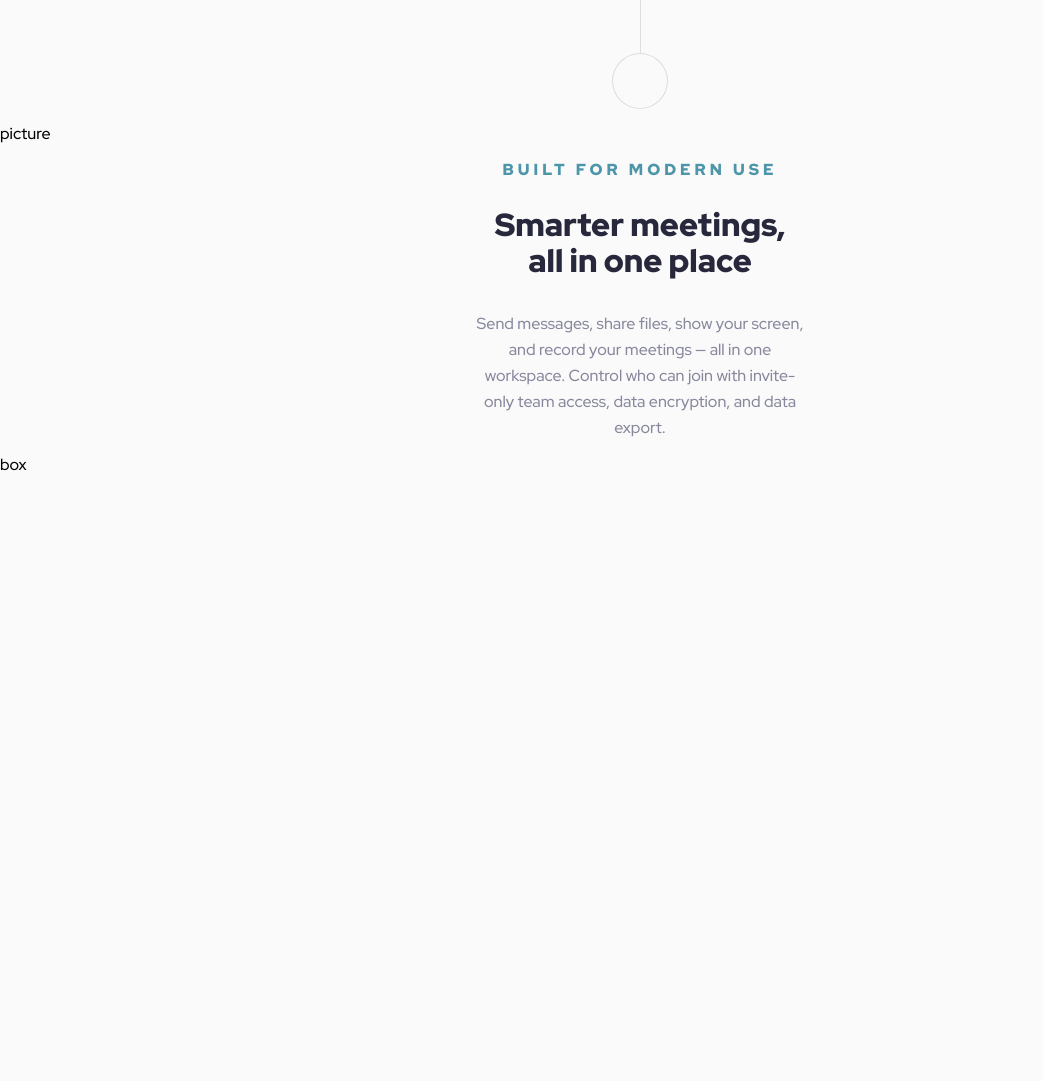
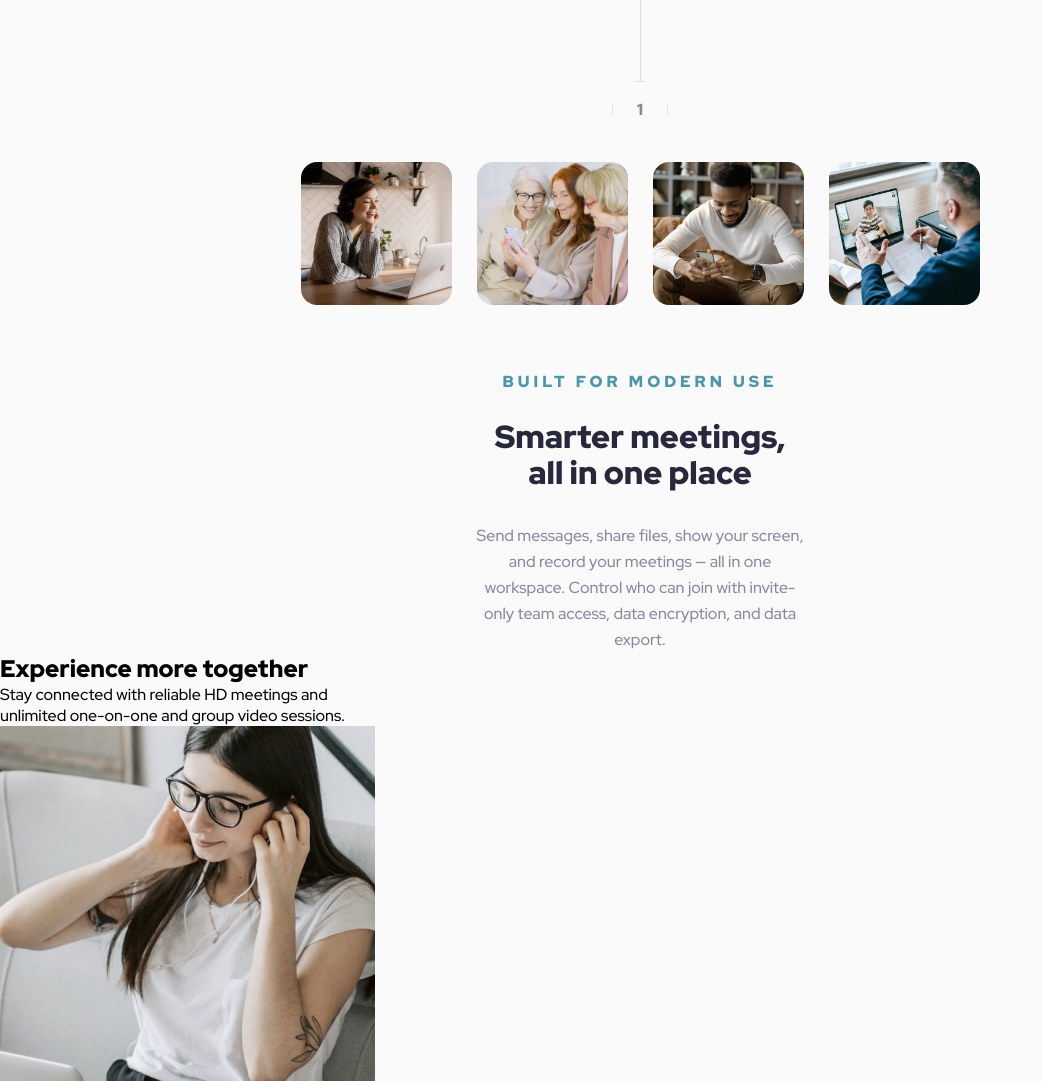
Before and after one commit to Fillschjbo/meet-landing-page, a plain HTML site: page starter-code/index.html in a window 1280 px wide. Shown: the part 312-1393 px from the top of the page, without its empty margins (0-1043 px from the left). Before the commit the page ends 800 px from the top, so only its background shows below. Drawn offline with Linux system fonts and the light colour scheme.

Commit message:
changed name <bottom-box> to <footer>. "content-box-2" DONE. fixed "1" in the circle.

```diff
--- a/starter-code/index.html
+++ b/starter-code/index.html
@@ -14,11 +14,11 @@
 
 <body class="container">
 
-  <div class="header-and-logo">
-    <header class="header">
-      <img src="assets/logo.svg">
-    </header>
-  </div>
+  <header>
+    <div class="header-and-logo">
+        <img src="assets/logo.svg">
+    </div>
+  </header>
 
   <div class="picture-container">
     <img src="assets/desktop/image-hero-left.png" alt="picture left">
@@ -33,11 +33,15 @@
     <div class="line">
     </div>
     <div class="circle">
+      <h2>1</h2>
     </div>
   </div>
 
   <div class="picture-container-2">
-    picture
+    <img src="assets/desktop/image-woman-in-videocall.jpg">
+    <img src="assets/desktop/image-women-videochatting.jpg">
+    <img src="assets/desktop/image-man-texting.jpg">
+    <img src="assets/desktop/image-men-in-meeting.jpg">
   </div>
 
   <div class="content-box-2">
@@ -48,9 +52,14 @@
     </div>
   </div>
 
-  <div class="bottom-box">
-    box
-  </div>
+<footer>
+    <div class="b-box-overlay"></div>
+    <div class="b-box-content">
+      <h2>Experience more together</h2>
+      <p>Stay connected with reliable HD meetings and unlimited one-on-one and group video sessions.</p>
+    </div>
+<footer>
 
 </body>
+
 </html>
--- a/starter-code/styles.css
+++ b/starter-code/styles.css
@@ -21,32 +21,22 @@ body {
     "break"
     "picture-container-2"
     "content-box-2"
-    "bottom-box"
-;
+    "footer";
 }
-.header-and-logo{
-    height:68px;
-    display: block;
-}
-
-.header {
+header {
     grid-area: header;
     text-align: center;
     padding-top: 48px;
     padding-bottom: 54px;
-    display: block;
 }
 .header img {
     width: 119px;
     height: 28px;
 }
-
-
 .picture-container img {
     width: 199px;
     height: 153px;
 }
-
 .picture-container {
     grid-area: picture-container;
     display: flex;
@@ -75,12 +65,30 @@ body {
     background-color: #FAFAFA;
     border-radius: 50%;
     margin: 0 auto;
-    border: 1px solid rgba(135, 135, 157, 0.25)
+    border: 1px solid rgba(135, 135, 157, 0.25);
+}
+.circle h2 {
+    display: flex;
+    justify-content: center;
+    padding: 15px;
+    line-height: 26px;
+    font-size: 16px;
+    color: #87879D;
+}
+.picture-container-2 {
+    grid-area: picture-container-2;
+    display: flex;
+    justify-content: center;
+    flex-wrap: wrap;
+    padding: 25px 25px 0 25px;
+    gap: 25px;
 }
 
+.picture-container-2 img{
+    border-radius: 16px;
+    width: 151px;
+    height: 143px;
 
-.picture-container-2 {
-    grid-area: picture-container-2;
 }
 
 .content-box-2 {
@@ -88,6 +96,7 @@ body {
     display: flex;
     text-align: center;
     justify-content: center;
+    padding-top: 64px;
 }
 .text-box-2 {
     width: 327px;
@@ -116,7 +125,23 @@ body {
     line-height: 26px;
     padding-top: 32px;
     margin: 0;
-
-.bottom-box {
-    grid-area: bottom-box;
 }
+footer {
+    height: 428px;
+    width: 375px;
+    background-image: url("./assets/mobile/image-footer.jpg");
+    background-repeat: no-repeat;
+    background-size: cover;
+    position: relative;
+    display: flex;
+    flex-direction: column;
+}
+.footer-overlay {
+    position: absolute;
+    width: 100%;
+    height: 100%;
+    background-color: rgb(77 150 169 / 70%);
+}
+.footer-content {
+    z-index: 2;
+}
```
